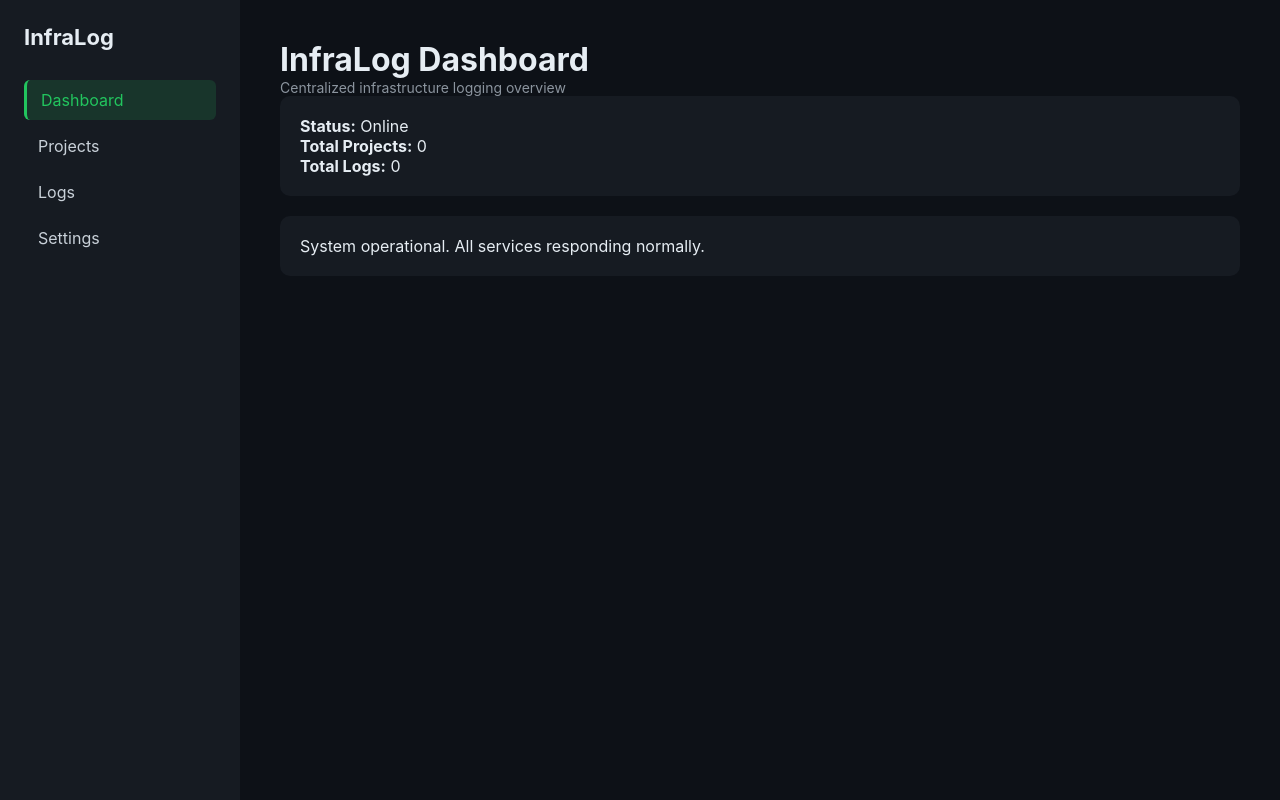
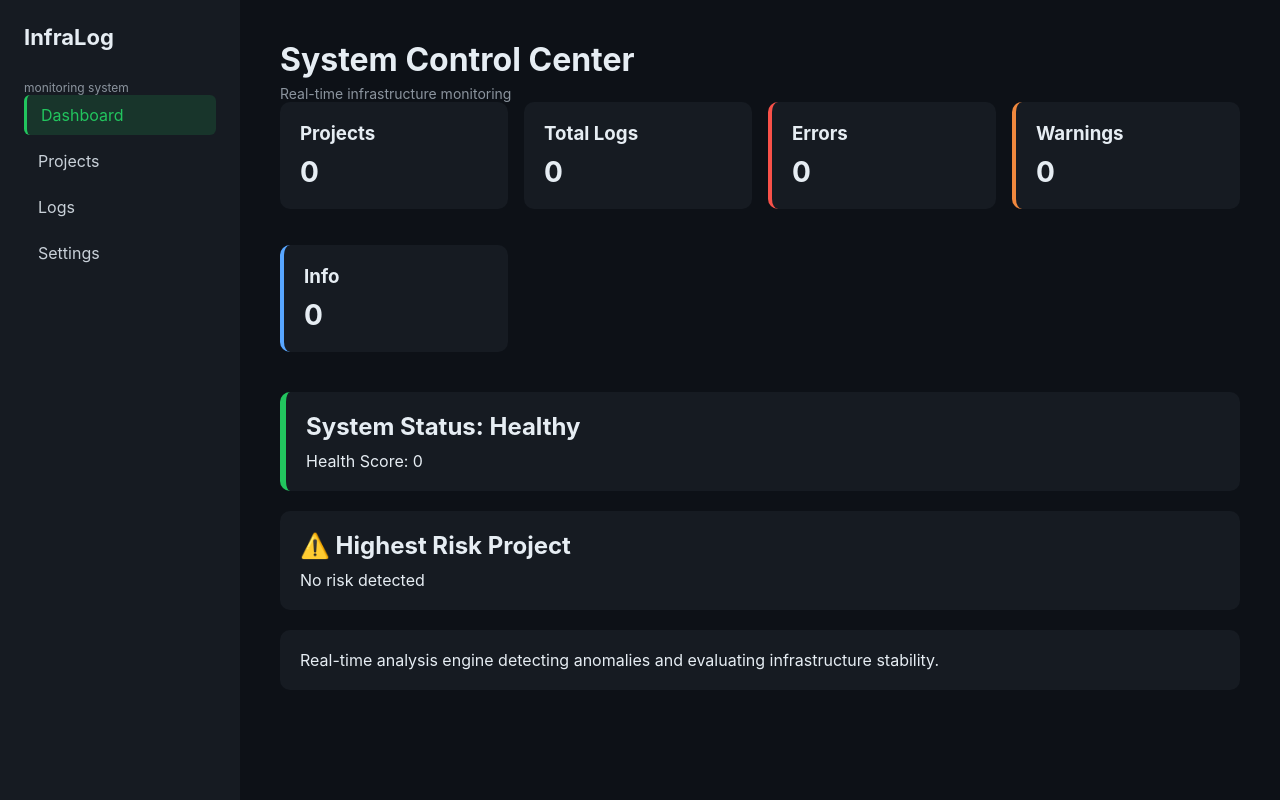
Before and after one commit to AI-SHINOBI/INFRALOG, a Django app: page / in a window 1280 px wide. Run offline with Django 5.2, Linux system fonts and the light colour scheme; data that the repository does not hold is empty.

Commit message:
infralog v2: monitoring system with health engine, risk detection, and control dashboard

```diff
--- a/core/static/core/css/app.css
+++ b/core/static/core/css/app.css
@@ -104,3 +104,162 @@ button:hover {
     color: #8b949e;
     font-size: 14px;
 }
+
+/* ===== GRID LAYOUT ===== */
+.grid {
+    display: grid;
+    grid-template-columns: repeat(auto-fit, minmax(180px, 1fr));
+    gap: 16px;
+    margin-bottom: 20px;
+}
+
+/* ===== METRIC CARDS ===== */
+.metric {
+    transition: transform 0.2s ease, box-shadow 0.2s ease;
+}
+
+.metric:hover {
+    transform: translateY(-4px);
+    box-shadow: 0 0 20px rgba(88,166,255,0.15);
+}
+
+.metric .big {
+    font-size: 28px;
+    font-weight: 700;
+    margin-top: 10px;
+}
+
+/* ===== COLOR STATES ===== */
+.metric.error {
+    border-left: 4px solid #f85149;
+}
+
+.metric.warning {
+    border-left: 4px solid #f0883e;
+}
+
+.metric.info {
+    border-left: 4px solid #58a6ff;
+}
+
+/* ===== SYSTEM STATUS ===== */
+.status {
+    border-left: 6px solid;
+}
+
+.status.healthy {
+    border-color: #22c55e;
+}
+
+.status.moderate {
+    border-color: #f59e0b;
+}
+
+.status.critical {
+    border-color: #ef4444;
+}
+
+/* ===== HEADINGS ===== */
+h1 {
+    margin-bottom: 6px;
+}
+
+h2 {
+    margin-bottom: 10px;
+}
+
+/* ===== LOG LIST ===== */
+.log-list {
+    display: flex;
+    flex-direction: column;
+    gap: 12px;
+}
+
+/* ===== LOG ITEM ===== */
+.log-item {
+    padding: 14px;
+    border-radius: 8px;
+    background: #0d1117;
+    border: 1px solid #30363d;
+    transition: all 0.2s ease;
+}
+
+.log-item:hover {
+    transform: translateY(-2px);
+    box-shadow: 0 0 12px rgba(88,166,255,0.15);
+}
+
+/* ===== LOG HEADER ===== */
+.log-header {
+    display: flex;
+    justify-content: space-between;
+    margin-bottom: 6px;
+}
+
+/* ===== BADGES ===== */
+.badge {
+    padding: 4px 10px;
+    border-radius: 20px;
+    font-size: 12px;
+    font-weight: 600;
+}
+
+.badge.info {
+    background: rgba(88,166,255,0.15);
+    color: #58a6ff;
+}
+
+.badge.warning {
+    background: rgba(240,136,62,0.15);
+    color: #f0883e;
+}
+
+.badge.error {
+    background: rgba(248,81,73,0.15);
+    color: #f85149;
+}
+
+/* ===== MESSAGE ===== */
+.log-message {
+    margin: 6px 0 10px;
+}
+
+/* ===== DELETE BUTTON ===== */
+.delete-btn {
+    font-size: 12px;
+    color: #f85149;
+    text-decoration: none;
+}
+
+.delete-btn:hover {
+    text-decoration: underline;
+}
+
+/* ===== TIME ===== */
+.time {
+    font-size: 12px;
+    color: #8b949e;
+}
+/* Small text */
+.small {
+    font-size: 12px;
+}
+
+/* Smooth global transitions */
+* {
+    transition: background 0.2s ease, color 0.2s ease;
+}
+
+/* Scrollbar (premium feel) */
+::-webkit-scrollbar {
+    width: 8px;
+}
+
+::-webkit-scrollbar-thumb {
+    background: #30363d;
+    border-radius: 10px;
+}
+
+::-webkit-scrollbar-thumb:hover {
+    background: #484f58;
+}
--- a/core/static/core/js/app.js
+++ b/core/static/core/js/app.js
@@ -76,3 +76,10 @@ function enhanceLogs() {
 
 /* ---------- Debug Marker ---------- */
 console.info("InfraLog enhanced UI layer active");
+
+/* Auto refresh (live system feel) */
+setInterval(() => {
+    if (window.location.pathname === "/") {
+        location.reload();
+    }
+}, 15000);
--- a/core/templates/core/base.html
+++ b/core/templates/core/base.html
@@ -2,7 +2,7 @@
 <html lang="en">
 <head>
     <meta charset="UTF-8">
-    <title>InfraLog</title>
+    <title>InfraLog • Control Center</title>
     <link rel="stylesheet" href="/static/core/css/app.css">
     <script defer src="/static/core/js/app.js"></script>
 </head>
@@ -12,6 +12,7 @@
 
     <aside class="sidebar">
     <div class="logo">InfraLog</div>
+    <p class="muted small">monitoring system</p>
 
     <nav class="nav-group">
         <a href="{% url 'dashboard' %}"
--- a/core/templates/core/dashboard.html
+++ b/core/templates/core/dashboard.html
@@ -1,16 +1,62 @@
 {% extends "core/base.html" %}
 
 {% block content %}
-<h1>InfraLog Dashboard</h1>
-<p class="muted">Centralized infrastructure logging overview</p>
 
-<div class="card">
-    <p><strong>Status:</strong> Online</p>
-    <p><strong>Total Projects:</strong> {{ total_projects }}</p>
-    <p><strong>Total Logs:</strong> {{ total_logs }}</p>
+<h1>System Control Center</h1>
+<p class="muted">Real-time infrastructure monitoring</p>
+
+<!-- ===== TOP METRICS ===== -->
+<div class="grid">
+    <div class="card metric">
+        <h3>Projects</h3>
+        <p class="big">{{ total_projects }}</p>
+    </div>
+
+    <div class="card metric">
+        <h3>Total Logs</h3>
+        <p class="big">{{ total_logs }}</p>
+    </div>
+
+    <div class="card metric error">
+        <h3>Errors</h3>
+        <p class="big">{{ error_count }}</p>
+    </div>
+
+    <div class="card metric warning">
+        <h3>Warnings</h3>
+        <p class="big">{{ warning_count }}</p>
+    </div>
+
+    <div class="card metric info">
+        <h3>Info</h3>
+        <p class="big">{{ info_count }}</p>
+    </div>
 </div>
 
+<!-- ===== SYSTEM STATUS ===== -->
+<div class="card status {{ system_status|lower }}">
+    <h2>System Status: {{ system_status }}</h2>
+    <p>Health Score: {{ health_score }}</p>
+</div>
+
+<!-- ===== RISK PANEL ===== -->
 <div class="card">
-    <p>System operational. All services responding normally.</p>
+    <h2>⚠️ Highest Risk Project</h2>
+
+{% if highest_risk_project and highest_risk_project_errors > 0 %}
+        <p>
+            <strong>{{ highest_risk_project.name }}</strong><br>
+            Errors:
+        {{ highest_risk_project_errors }}
+        </p>
+    {% else %}
+        <p>No risk detected</p>
+    {% endif %}
 </div>
+
+<!-- ===== SYSTEM MESSAGE ===== -->
+<div class="card">
+    <p>Real-time analysis engine detecting anomalies and evaluating infrastructure stability.</p>
+</div>
+
 {% endblock %}
--- a/core/views.py
+++ b/core/views.py
@@ -1,13 +1,49 @@
 from django.shortcuts import render, redirect, get_object_or_404
+from django.db.models import Count, Q
 from .models import Project, DevLog
 
 
 def dashboard(request):
+    total_projects = Project.objects.count()
+    total_logs = DevLog.objects.count()
+
+    # Severity counts
+    error_count = DevLog.objects.filter(log_type="ERROR").count()
+    warning_count = DevLog.objects.filter(log_type="WARNING").count()
+    info_count = DevLog.objects.filter(log_type="INFO").count()
+
+    # Health scoring
+    health_score = (error_count * 3) + (warning_count * 2) + (info_count * 1)
+
+    # System status
+    if error_count > 10:
+        system_status = "Critical"
+    elif error_count > 5 or warning_count > 10:
+        system_status = "Moderate"
+    else:
+        system_status = "Healthy"
+
+    # Highest risk project
+    highest_risk_project = Project.objects.annotate(
+        error_count=Count("logs", filter=Q(logs__log_type="ERROR"))
+    ).order_by("-error_count").first()
+
+    highest_risk_project_errors = 0
+    if highest_risk_project:
+        highest_risk_project_errors = highest_risk_project.error_count
+
     context = {
-        "system_status": "Online",
-        "total_projects": Project.objects.count(),
-        "total_logs": DevLog.objects.count(),
+        "total_projects": total_projects,
+        "total_logs": total_logs,
+        "error_count": error_count,
+        "warning_count": warning_count,
+        "info_count": info_count,
+        "system_status": system_status,
+        "health_score": health_score,
+        "highest_risk_project": highest_risk_project,
+        "highest_risk_project_errors": highest_risk_project_errors,
     }
+
     return render(request, "core/dashboard.html", context)
 
 
@@ -38,6 +74,7 @@ def project_detail(request, project_id):
         return redirect("project_detail", project_id=project.id)
 
     logs = project.logs.all().order_by("-created_at")
+
     return render(
         request,
         "core/project_detail.html",
```
Also changed, not shown: core/templates/core/logs.html (+31 -9 lines), core/templates/core/project_detail.html (+49 -22 lines), core/migrations/0003_alter_devlog_log_type.py (added), core/models.py (line endings or trailing spaces).
